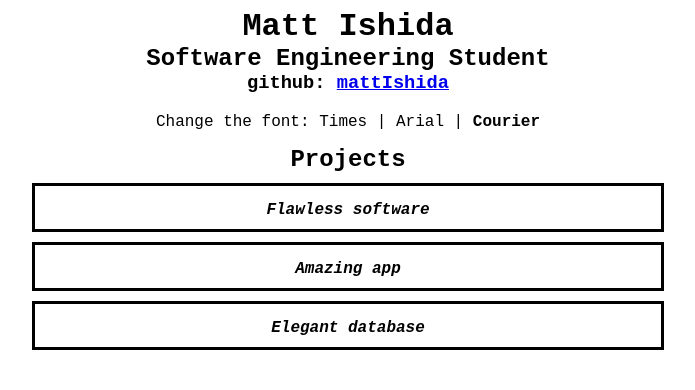
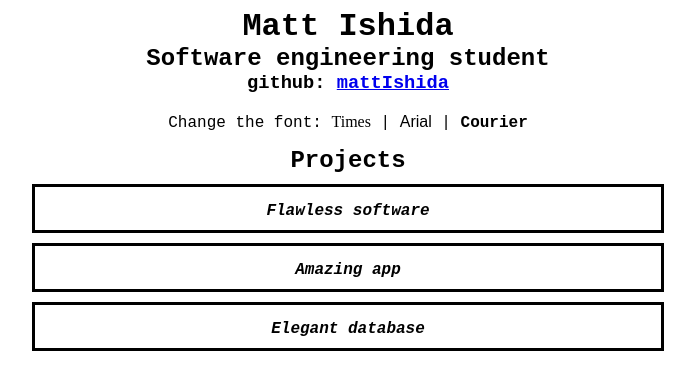
Before and after one commit to mattIshida/personal-website, a plain HTML site: page index.html in a window 1280 px wide. Shown: the whole page, without its empty margins (292-987 px from the left). Drawn offline with Linux system fonts and the light colour scheme.

Commit message:
minor fixes; font options retain font

```diff
--- a/index.html
+++ b/index.html
@@ -7,7 +7,7 @@
     <body>
         <div class="content">
             <h1>Matt Ishida</h1>
-            <h2 id="description">Software Engineering Student</h2>
+            <h2 id="description">Software engineering student</h2>
             <div id="presence">
                 <h3>github: <a href="https://github.com/mattIshida">mattIshida</a></h3>
             </div>
--- a/script.js
+++ b/script.js
@@ -94,12 +94,10 @@ const projectDescriptionList = document.getElementsByClassName("projectDescripti
 for(let i = 0; i < projectCardList.length; i++){
     projectCardList[i].addEventListener("click", function(e){
 
-        console.log(projectDescriptionList[i].style.display)
         if (projectDescriptionList[i].style.display){
             projectDescriptionList[i].style.display = "";
         } else {
             projectDescriptionList[i].style.display = "block";
-
         }
 
     })
--- a/style.css
+++ b/style.css
@@ -4,18 +4,15 @@ body .content {
 .content h1 {
     text-align: center;
     margin: auto;
-    font-family:'Courier New', Courier, monospace;
 
 }
 .content h2 {
     text-align: center;
     margin: auto;
-    font-family:'Courier New', Courier, monospace
 }
 
 .content #presence {
     text-align: center;
-    font-family:'Courier New', Courier, monospace
 }
 
 .content #presence h3 {
@@ -24,12 +21,20 @@ body .content {
 
 #Courier {
     font-weight:bold;
+    font-family: 'Courier New', Courier, monospace;
+}
+
+#Arial {
+    font-family: Arial, Helvetica, sans-serif;
+}
+
+#Times {
+    font-family: 'Times New Roman', Times, serif;
 }
 
 .content #fontChange {
     margin: auto;
     text-align: center;
-    font-family: 'Courier New', Courier, monospace;
 }
 
 .content #Projects {
```
